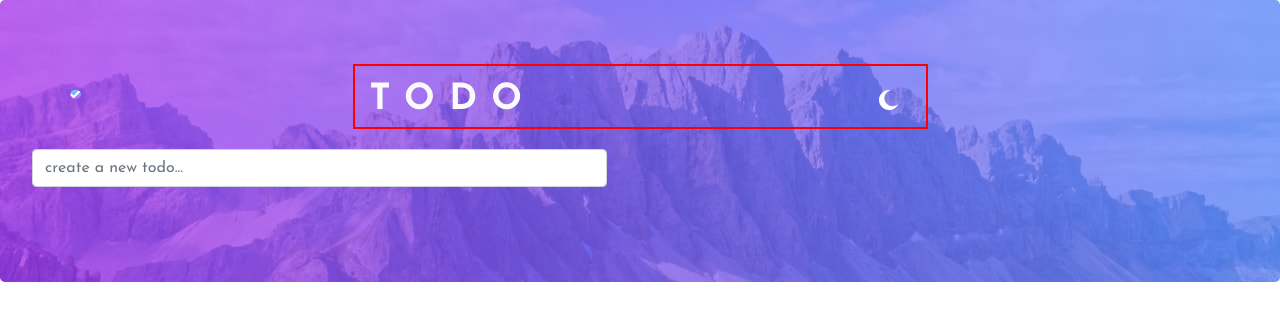
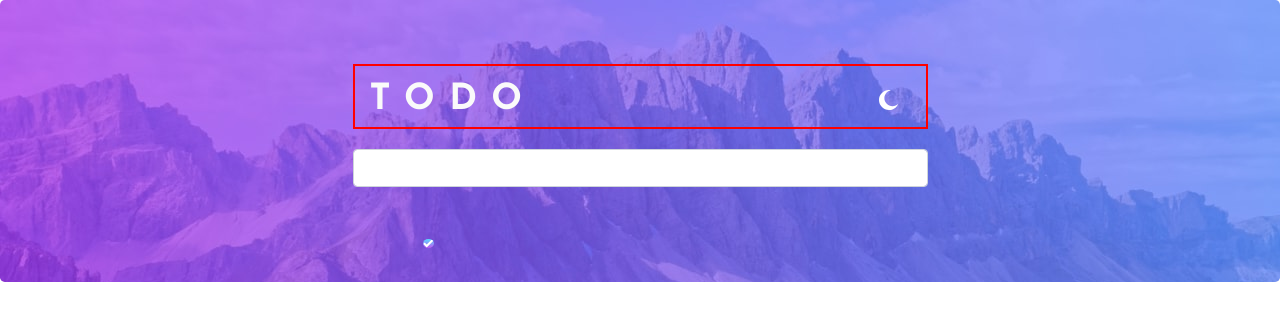
Before and after one commit to e0marina/todo_app, a React (Create React App) app in the folder client/: page / in a window 1280 px wide. Both pictures are taken after a click on the checkbox 369 px from the left and 166 px from the top of the page. Shown: the top 320 px of the page. Built offline with nearby package versions, Linux system fonts and the light colour scheme.

Commit message:
updating input and checkbox for when checked is true

```diff
--- a/client/src/components/InputBox/inputBox.css
+++ b/client/src/components/InputBox/inputBox.css
@@ -19,6 +19,7 @@
 #checkBox {
   position: absolute !important;
   z-index: 100;
+  border-radius: 50%;
   top: 5px;
   right: 550px;
 }
--- a/client/src/components/InputBox/inputBox.js
+++ b/client/src/components/InputBox/inputBox.js
@@ -1,5 +1,5 @@
 import React, { useState } from "react";
-import { Form, Input, CustomInput } from "reactstrap";
+// import { Form, Input, CustomInput } from "reactstrap";
 // import { FontAwesomeIcon } from "@fortawesome/react-fontawesome";
 // import { faCircle as regularCircle } from "@fortawesome/free-regular-svg-icons";
 import { ReactComponent as CheckLogo } from "../images/icon-check.svg";
@@ -21,12 +21,10 @@ const InputBox = (props) => {
           ></input>
         </div>
       )) || (
-        <Form>
-          <div id="form-grid-container">
-            <CheckLogo id="check-logo-icon" onClick={() => setChecked(false)} />
-            <Input id="inputBox" placeholder="create a new todo..." />
-          </div>
-        </Form>
+        <div id="form" orclassName="col-md-12">
+          <input type="password" className="form-control" id="inputBox"></input>
+          <CheckLogo id="check-logo-icon" onClick={() => setChecked(false)} />
+        </div>
       )}
     </div>
   );
```
Also changed, not shown: 1 other file (tests, documents, lock files or other folders).
